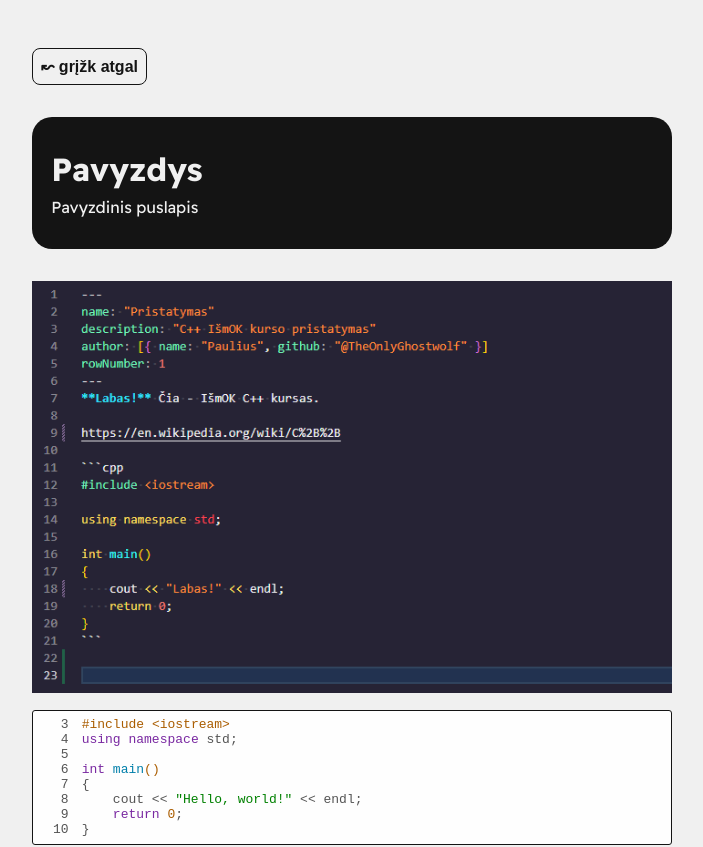
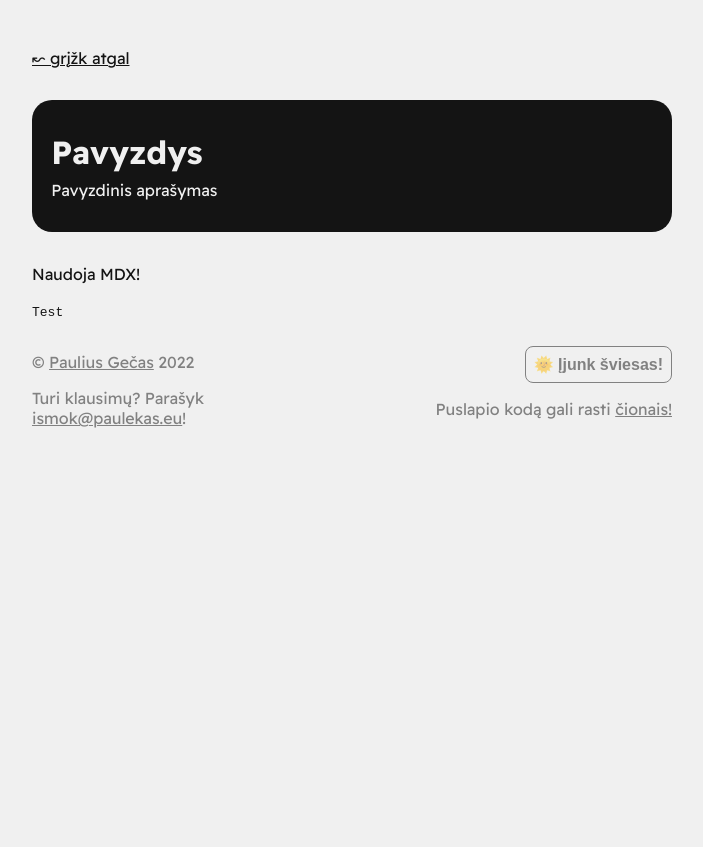
Before and after one commit to pauleks/IsmokTutorials, a Next.js app: page /svetaines/pavyzdys in a window 1280 px wide. Shown: the top 847 px of the page, without its empty margins (288-991 px from the left). After the commit the page ends 800 px from the top, so only its background shows below. Built offline with nearby package versions, Linux system fonts and the light colour scheme.

Commit message:
Switch to MDX

```diff
--- a/components/CodePreview.tsx
+++ b/components/CodePreview.tsx
@@ -13,7 +13,7 @@ const CodePreview = ({ language, startWithRow, children }: { language: string, s
             showLineNumbers={true}
             startingLineNumber={startWithRow || 1}
         >
-            {String(children).replace(/\n$/, '')}
+            {String(children).replace(/\n$/, '').replace(/^\s+/, '')}
         </SyntaxHighlighter>
     )
 }
--- a/components/LessonPresentation.tsx
+++ b/components/LessonPresentation.tsx
@@ -1,11 +1,19 @@
 import styles from "../styles/LessonPresentation.module.css";
+import Head from "next/head";
+import Link from "next/link";
 
-const LessonPresentation = ({ lessonName, description, authors }: { lessonName: string, description: string, authors?: string[] }) => {
+const LessonPresentation = ({ lessonName, description, category, authors }: { lessonName: string, description: string, category: string, authors?: string[] }) => {
     return (
-        <div className={styles.card}>
-            <h1>{lessonName}</h1>
-            <p>{description}</p>
-        </div>
+        <>
+            <Head>
+                <title>{lessonName} - IšmOK pamokos</title>
+            </Head>
+            <Link href={`/${category}`}>↜ grįžk atgal</Link>
+            <div className={styles.card}>
+                <h1>{lessonName}</h1>
+                <p>{description}</p>
+            </div>
+        </>
     )
 }
 
--- a/next.config.js
+++ b/next.config.js
@@ -1,10 +1,16 @@
-/** @type {import('next').NextConfig} */
-const nextConfig = {
+const withMDX = require('@next/mdx')({
+  extension: /\.mdx?$/,
+  options: {
+    remarkPlugins: [],
+    rehypePlugins: [],
+  },
+})
+
+module.exports = withMDX({
+  pageExtensions: ['ts', 'tsx', 'js', 'jsx', 'md', 'mdx'],
   reactStrictMode: true,
   swcMinify: true,
   images: {
     domains: ['i.kawaii.sh']
   }
-}
-
-module.exports = nextConfig
+})
--- a/package.json
+++ b/package.json
@@ -9,8 +9,10 @@
     "lint": "next lint"
   },
   "dependencies": {
+    "@mdx-js/loader": "^2.1.3",
+    "@next/mdx": "^12.2.5",
     "gray-matter": "^4.0.3",
-    "next": "12.2.4",
+    "next": "^12.2.4",
     "next-themes": "^0.2.0",
     "react": "18.2.0",
     "react-dom": "18.2.0",
--- a/pages/[category].tsx
+++ b/pages/[category].tsx
@@ -45,8 +45,7 @@ const CategoryPresentation = ({
             <Head>
                 <title>{category.name} - IšmOK pamokos</title>
             </Head>
-            <Link href={`/`}>↜ grįžk atgal</Link>
-            <LessonPresentation lessonName={category.name} description={category.description} />
+            <LessonPresentation lessonName={category.name} description={category.description} category={'/'} />
             <ol>{lessonsList}</ol>
         </>
     );
--- a/pages/_app.tsx
+++ b/pages/_app.tsx
@@ -1,14 +1,23 @@
 import "../styles/globals.css";
 import type { AppProps } from "next/app";
 import { ThemeProvider } from "next-themes";
+import { MDXProvider } from '@mdx-js/react'
 import Head from "next/head";
+import Image from "next/image";
 
 import Navbar from "../components/NavigationBar";
 import Footer from "../components/Footer";
 import PointsPreview from "../components/PointsPreview";
 
+const ResponsiveImage = (props: any) => <Image alt={props.alt} layout="responsive" {...props} />
+
+const components = {
+  img: ResponsiveImage,
+}
+
 function MyApp({ Component, pageProps }: AppProps) {
   return (
+    <MDXProvider components={components}>
       <ThemeProvider>
         <Head>
           <link rel="icon" type="image/x-icon" href="favicon.png" />
@@ -18,6 +27,7 @@ function MyApp({ Component, pageProps }: AppProps) {
         <Component {...pageProps} />
         <Footer />
       </ThemeProvider>
+    </MDXProvider>
   );
 }
 
--- /dev/null
+++ b/pages/svetaines/pavyzdys.mdx
@@ -0,0 +1,11 @@
+import LessonPresentation from '../../components/LessonPresentation';
+
+<LessonPresentation
+    lessonName="Pavyzdys"
+    description="Pavyzdinis aprašymas"
+    category="svetaines"
+/>
+
+Naudoja MDX!
+
+<code>Test</code>
--- a/pages/svetaines/pavyzdys.tsx
+++ /dev/null
@@ -1,42 +0,0 @@
-import { useRouter } from "next/router";
-import Head from "next/head";
-import Image from "next/image";
-
-import LessonPresentation from "../../components/LessonPresentation";
-import CodePreview from "../../components/CodePreview";
-
-const LessonConfiguration = {
-    name: "Pavyzdys",
-    description: "Pavyzdinis puslapis",
-    author: ['@TheOnlyGhostwolf'],
-    rowNumber: 1,
-}
-
-const Lesson = () => {
-    const router = useRouter();
-
-    return (
-        <>
-            <Head>
-                <title>{LessonConfiguration.name} - IšmOK pamokos</title>
-            </Head>
-            <button onClick={() => router.push(`/`)}>
-                ↜ grįžk atgal
-            </button>
-            <LessonPresentation lessonName={LessonConfiguration.name} description={LessonConfiguration.description} authors={LessonConfiguration.author} />
-            <Image src="/images/lessons/cpp/pristatymas/1.png" alt="Pavyzdys" width={702} height={452} />
-            <CodePreview language="cpp" startWithRow={3}>
-                {`#include <iostream>
-using namespace std;
-
-int main()
-{
-    cout << "Hello, world!" << endl;
-    return 0;
-}`}
-            </CodePreview>
-        </>
-    );
-};
-
-export default Lesson;
--- a/styles/globals.css
+++ b/styles/globals.css
@@ -66,3 +66,8 @@ pre {
   border: 1px solid var(--text);
   border-radius: 3px;
 }
+
+img {
+  max-width: 100%;
+  border-radius: 3px;
+}
```
Also changed, not shown: components/LessonLayout.tsx (deleted, +0 -27 lines), pages/meta/pavyzdys.mdx (added, +30 -0 lines), pages/meta/pavyzdys.tsx (deleted, +0 -38 lines), public/images/lessons/cpp/pristatymas/1.png, 1 other file (tests, documents, lock files or other folders). Lines whose indentation alone changed are shown as unchanged.
